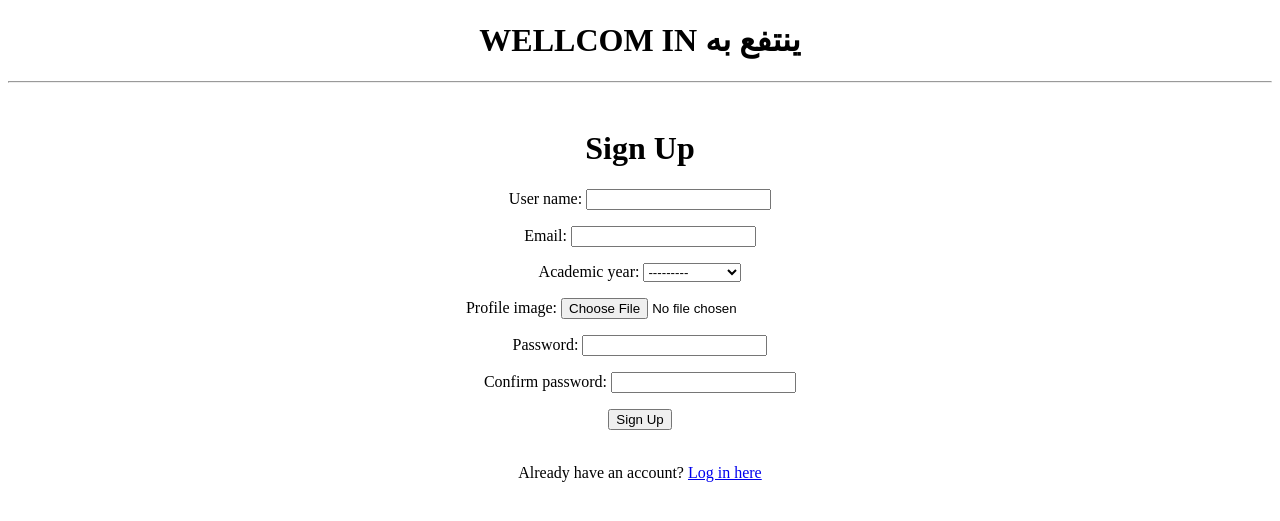
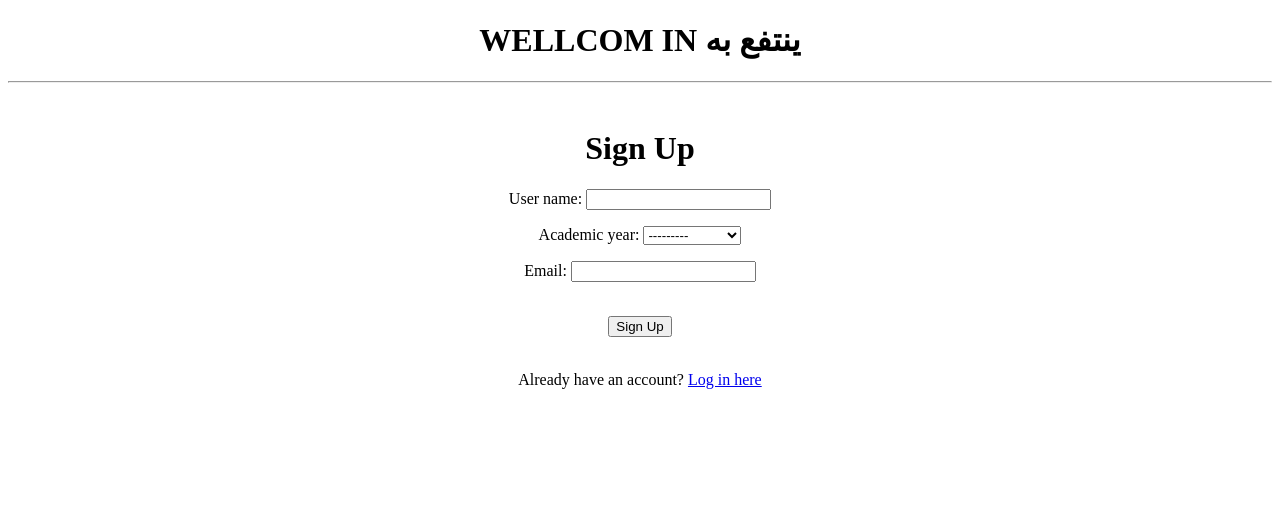
Before and after one commit to yassin20-cm/graduation_project, a Django app: page /signup/ in a window 1280 px wide. Shown: the top 521 px of the page. Run offline with Django 5.2, Linux system fonts and the light colour scheme.

Commit message:
fivth comit

```diff
--- a/myproject/control/forms.py
+++ b/myproject/control/forms.py
@@ -16,20 +16,7 @@ class RequestStatusForm(forms.ModelForm):
         fields = ['request_state']
 
 
-class UserSignupForm(forms.ModelForm):
-    password = forms.CharField(widget=forms.PasswordInput)
-    confirm_password = forms.CharField(widget=forms.PasswordInput)
-
+class UserForm(forms.ModelForm):
     class Meta:
         model = User
-        fields = ['user_name', 'email', 'academic_year', 'profile_image']
-
-    def clean(self):
-        cleaned_data = super().clean()
-        password = cleaned_data.get('password')
-        confirm_password = cleaned_data.get('confirm_password')
-
-        if password != confirm_password:
-            raise forms.ValidationError("Passwords do not match.")
-
-        return cleaned_data
+        fields = ['user_name', 'academic_year', 'email']
--- a/myproject/control/models.py
+++ b/myproject/control/models.py
@@ -18,7 +18,7 @@ class User(models.Model):
         choices=ACADEMIC_YEAR_CHOICES
     )
     email = models.EmailField(unique=True)
-    profile_image = models.ImageField(upload_to='profiles/%y/%m/%d',default='templates/default.png', null=True, blank=True)
+    profile_image = models.ImageField(upload_to='profiles/%y/%m/%d',default='/profiles/24/11/20/default.jpg', null=True, blank=True)
     join_date = models.DateTimeField(auto_now_add=True)
 
     def __str__(self):
@@ -26,6 +26,7 @@ class User(models.Model):
 
     class Meta:
         ordering=["user_name"]
+
 
 
 
--- a/myproject/control/views.py
+++ b/myproject/control/views.py
@@ -4,8 +4,11 @@ from django.views.decorators.csrf import csrf_exempt
 from .models import User
 from .models import Request
 from .forms import RequestForm,RequestStatusForm
-from .forms import UserSignupForm
 from django.contrib.auth import login
+from django.db.utils import IntegrityError
+from .forms import UserForm
+
+
 
 # Create your views here.
 
@@ -13,24 +16,27 @@ def requests(request):
 
     return render(request, 'control/home.html', {'requests': Request.objects.all().order_by('-request_date')})
 
+
+
 def login(request):
 
     return render(request,'control/login.html')
 
 
+
+
 def signup(request):
     if request.method == 'POST':
-        form = UserSignupForm(request.POST, request.FILES)
+        form = UserForm(request.POST)
         if form.is_valid():
-            user = form.save(commit=False)
-            user.set_password(form.cleaned_data['password'])
-            user.save()
-            login(request, user)
-            return redirect('home')
+            form.save()
+            return render(request, 'control/signup.html', {'message': 'Signup successful!'})
+        else:
+            return render(request, 'control/signup.html', {'form': form})
     else:
-        form = UserSignupForm()
+        form = UserForm()
+    return render(request, 'control/signup.html', {'form': form})
 
-    return render(request, 'control/signup.html', {'form': form})
 
 
 
--- a/myproject/templates/control/signup.html
+++ b/myproject/templates/control/signup.html
@@ -13,7 +13,7 @@
 
     <form method="POST" enctype="multipart/form-data">
         {% csrf_token %}
-        {{ form.as_p }}
+        {{ form.as_p }} <br>
         <button type="submit">Sign Up</button>
     </form>
 
```
Also changed, not shown: myproject/control/admin.py (line endings or trailing spaces), myproject/control/migrations/0003_alter_request_options_alter_user_options_and_more.py, myproject/control/migrations/0004_alter_request_related_file.py (added), myproject/control/migrations/0004_alter_user_academic_year_alter_user_profile_image.py (deleted), myproject/control/migrations/0005_alter_user_profile_image.py (added), myproject/media/profiles/24/11/17/1644053028910.jpg (deleted), myproject/media/profiles/24/11/17/Screenshot_2024-11-14_143900.png (deleted), myproject/media/profiles/24/11/17/Screenshot_2024-11-15_185118.png (deleted), myproject/media/profiles/24/11/20/1644053028803.jpg (added), myproject/media/profiles/24/11/20/default.jpg (renamed from myproject/media/profiles/24/11/17/default.png), myproject/media/request_files/24/11/17/IMG_2022-01-01-18-34-08-527.jpg (deleted), myproject/media/request_files/24/11/17/Screenshot_2024-11-15_185118.png (deleted), 4 other files.
